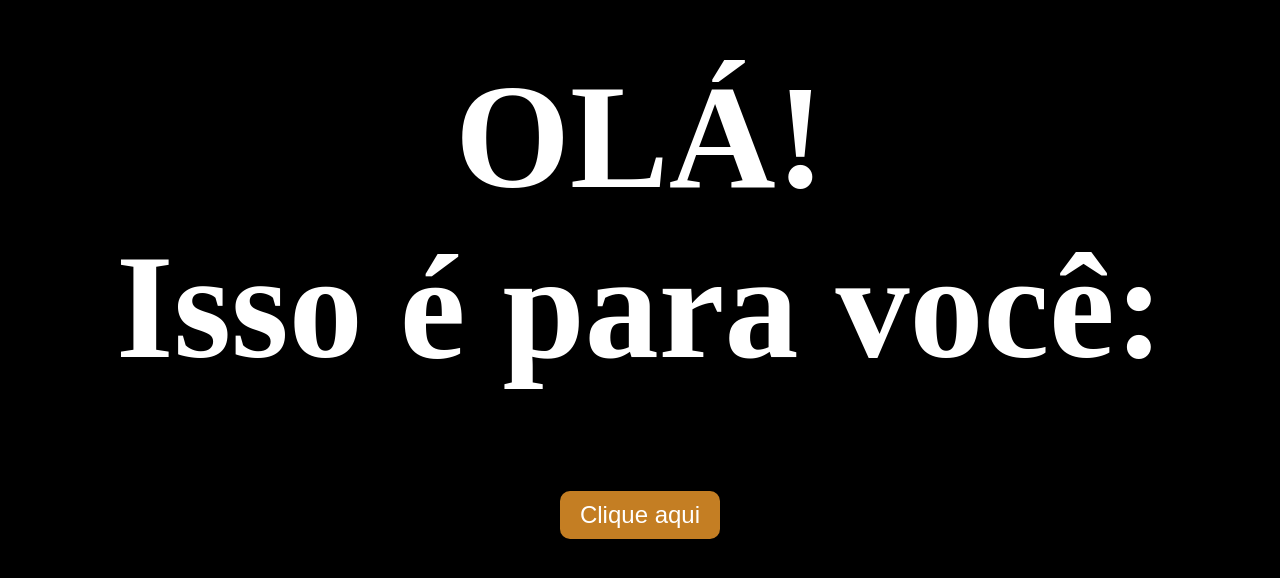
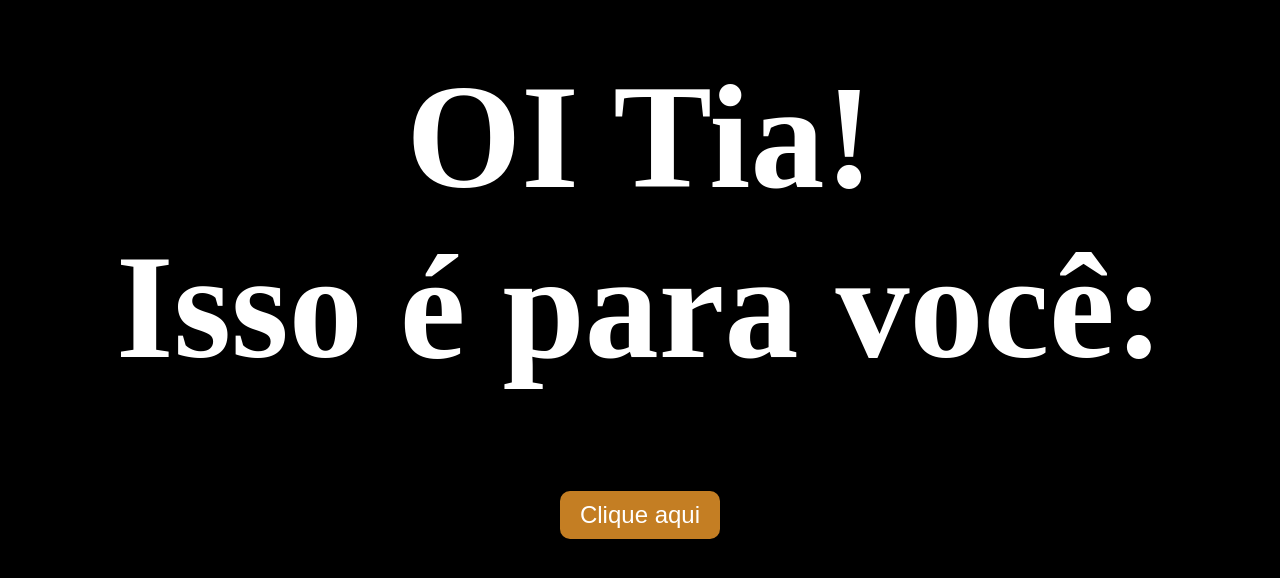
Before and after one commit to DaviMaiaF/flower, a plain HTML site: page index.html in a window 1280 px wide. Shown: the part 154-732 px from the top of the page. Drawn offline with Linux system fonts and the light colour scheme.

Commit message:
Mudança de texto

```diff
--- a/index.html
+++ b/index.html
@@ -7,7 +7,7 @@
     <link rel="stylesheet" href="css/inicio.css">
 </head>
 <body>
-    <h1>OLÁ! <br>Isso é para você:</h1>
+    <h1>OI Tia! <br>Isso é para você:</h1>
     <a href="flower.html"><button >Clique aqui</button></a>
 </body>
 </html>
```
